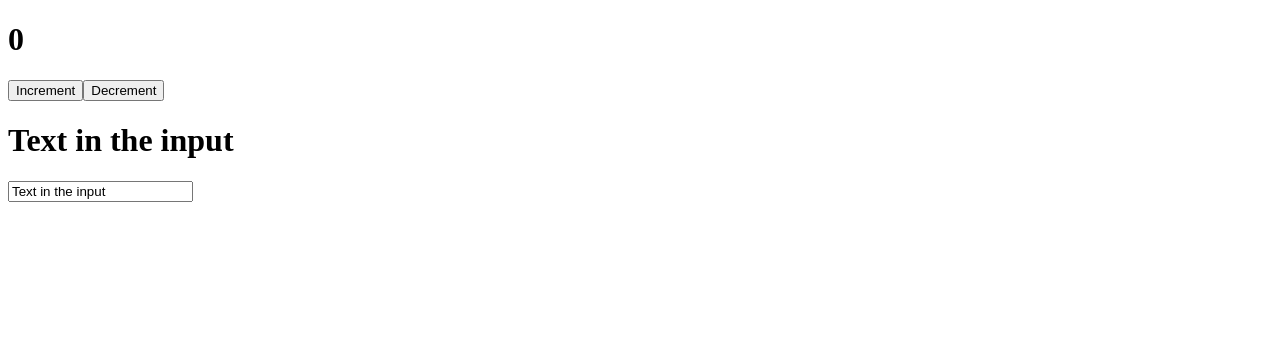
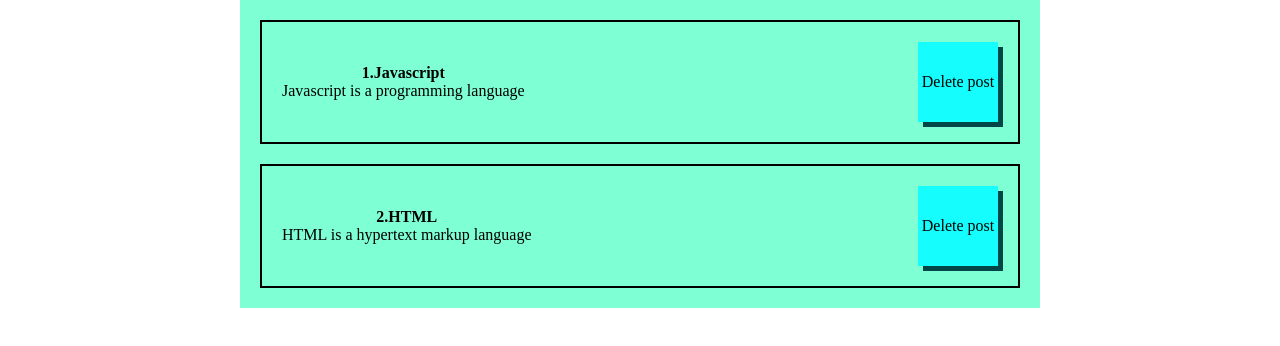
Before and after one commit to EgorSasim/reactLearning, a React (Create React App) app in the folder 3_hour_course(based_on_official_manual)/first_app/: page / in a window 1280 px wide. Shown: the top 346 px of the page. Built offline with nearby package versions, Linux system fonts and the light colour scheme.

Commit message:
styles and component args

```diff
--- a/3_hour_course(based_on_official_manual)/first_app/src/App.js
+++ b/3_hour_course(based_on_official_manual)/first_app/src/App.js
@@ -1,5 +1,6 @@
 import React, { useState } from "react";
-import Counter from "./components/Counter";
+import PostItem from "./components/PostItem";
+import './styles/App.css';
 
 function App() {
 
@@ -8,9 +9,18 @@ function App() {
 
   return (
     <div className="App">
-        <Counter/>
-        <h1>{value}</h1>
-        <input onChange={(event) => {setValue(event.target.value)}} type={"text"} value={value}></input>
+        <PostItem post={{
+            id: 1,
+            title: "Javascript",
+            content: "Javascript is a programming language",
+        }}/>
+
+        <PostItem post={{
+            id: 2,
+            title: "HTML",
+            content: "HTML is a hypertext markup language",
+        }}/>
+
     </div>
   );
 }
--- a/3_hour_course(based_on_official_manual)/first_app/src/components/Counter.jsx
+++ b/3_hour_course(based_on_official_manual)/first_app/src/components/Counter.jsx
@@ -12,11 +12,16 @@ const Counter = function() {
         setCount(count - 1);
     }
 
+    function reset() {
+        setCount(count - count);
+    }
+
     return (
         <div>
             <h1>{count}</h1>
             <button onClick={increment}>Increment</button>
             <button onClick={decrement}>Decrement</button>
+            <button onClick={reset}>Reset</button>
         </div>
     )
 }
--- /dev/null
+++ b/3_hour_course(based_on_official_manual)/first_app/src/components/PostItem.jsx
@@ -0,0 +1,18 @@
+import React from 'react';
+
+const PostItem = (props) => {
+    return (
+        <div className="post">
+        <div className="post__content">
+            <strong>{props.post.id}.{props.post.title}</strong>
+            <div>{props.post.content}</div>
+        </div>
+        <div className="post__btns">
+            <button>Delete post</button>
+        </div>
+
+    </div>
+    )
+}
+
+export default PostItem;
--- /dev/null
+++ b/3_hour_course(based_on_official_manual)/first_app/src/styles/App.css
@@ -0,0 +1,53 @@
+*{
+    margin: 0px;
+    padding: 0px;
+
+    box-sizing: border-box;
+}
+
+button {
+	background: none;
+	color: inherit;
+	border: none;
+	padding: 0;
+	font: inherit;
+	cursor: pointer;
+	outline: inherit;
+}
+
+#root {
+    display: flex;
+    justify-content: center;
+}
+
+.App {
+    width: 800px;
+    background-color: aquamarine;
+}
+
+.post {
+    display: flex;
+    justify-content: space-between;
+    align-items: center;
+    padding: 15px;
+    border: 2px solid black;
+    margin: 20px;
+    text-align: center;
+}
+
+.post > div {
+    margin: 5px;
+}
+
+.post__btns {
+    background-color: rgb(21, 253, 253);
+    box-shadow: 5px 5px rgb(2, 71, 71);
+    height: 80px;
+    width: 80px;
+    display: flex;
+    justify-content: center;
+}
+
+.post__btns:active {
+    box-shadow: none;
+}
```
Also changed, not shown: 3_hour_course(based_on_official_manual)/first_app/src/components/ClassCounter.jsx (added, +33 -0 lines).
